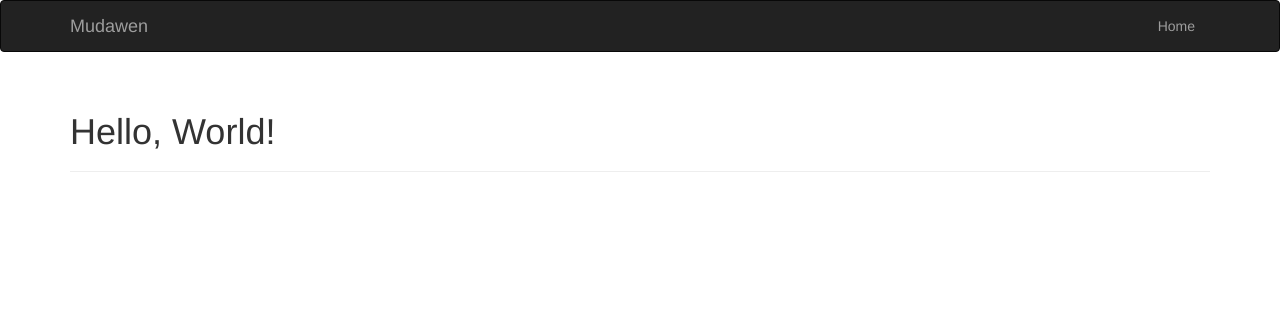
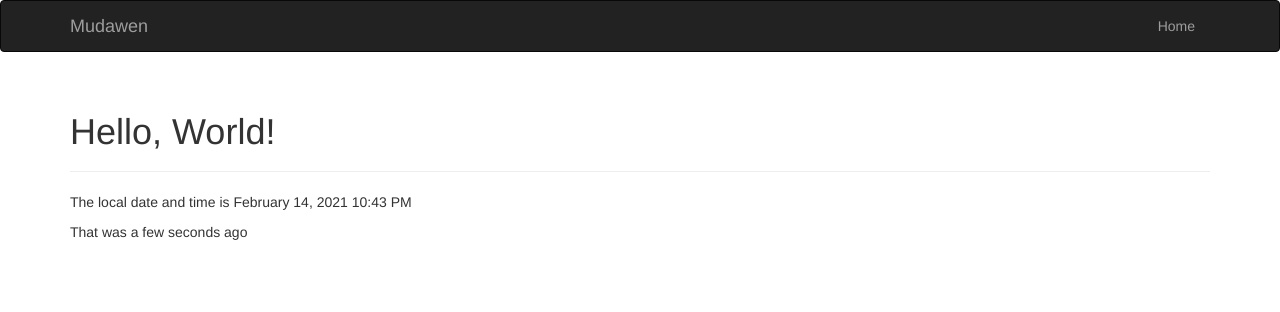
Before and after one commit to osamayasserr/mudawen, a Flask app: page / in a window 1280 px wide. Shown: the top 312 px of the page. Run offline with Flask 2, Linux system fonts and the light colour scheme; some libraries are stand-ins or nearby versions.

Commit message:
Dates and times with Flask-Moment

```diff
--- a/app.py
+++ b/app.py
@@ -1,17 +1,21 @@
+from datetime import datetime
 from flask import Flask, render_template
 from flask_bootstrap import Bootstrap
+from flask_moment import Moment
 
 # Initialize the main flask application object
 app = Flask(__name__)
 
 # Initialize flask extensions
 bootstrap = Bootstrap(app)
+moment = Moment(app)
 
 
 # Define a route that maps '/' -> index
 @app.route('/')
 def index():
-    return render_template('index.html')
+    return render_template('index.html',
+                           current_time=datetime.utcnow())
 
 
 # Define a route that maps '/user/<name>' -> user
--- a/templates/index.html
+++ b/templates/index.html
@@ -4,4 +4,6 @@
   <div class="page-header">
     <h1>Hello, World!</h1>
   </div>
+  <p>The local date and time is {{ moment(current_time).format('LLL') }}</p>
+  <p>That was {{ moment(current_time).fromNow(refresh=True) }}</p>
 {% endblock %}
--- a/templates/layout.html
+++ b/templates/layout.html
@@ -42,3 +42,7 @@ type="image/x-icon">
     {% block page_content %}{% endblock %}
 </div>
 {% endblock %}
+{% block scripts %}
+{{ super() }}
+{{ moment.include_moment() }}
+{% endblock %}
```
